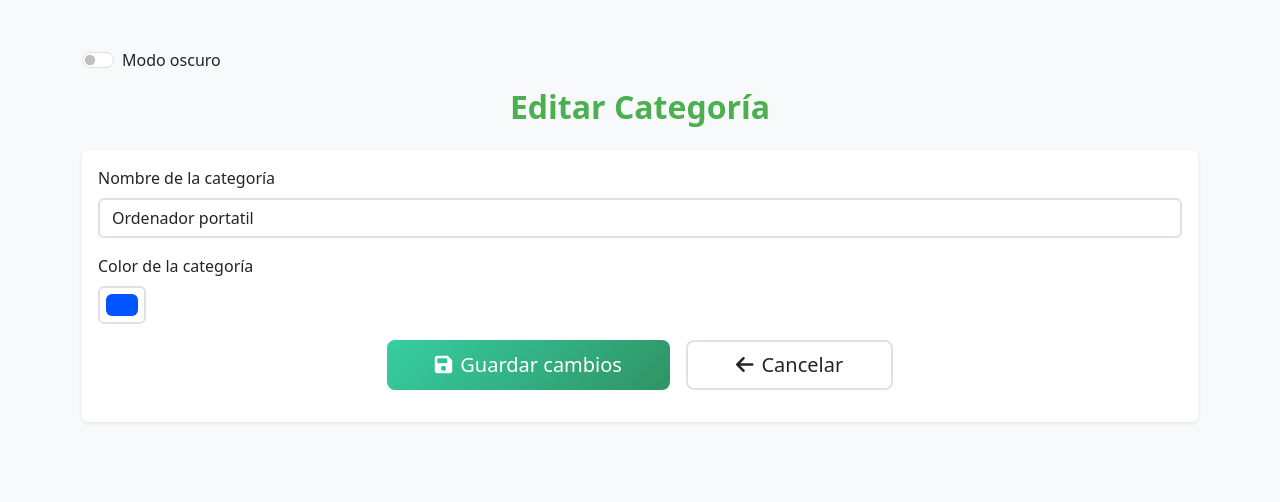
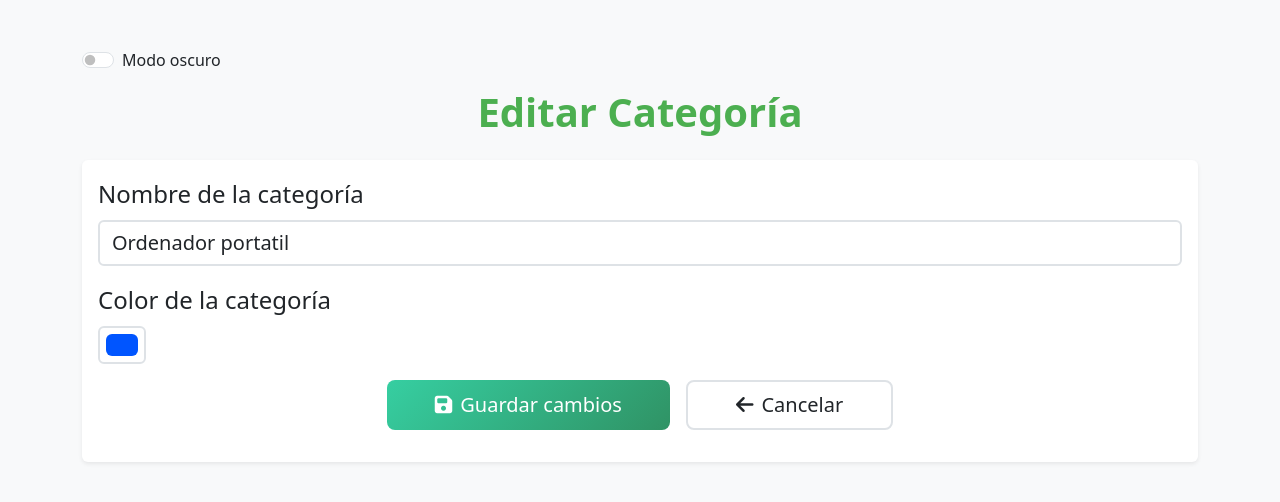
Before and after one commit to DarioRodel/ControlStock-Docker, a Django app: page /categoria/2/editar/ in a window 1280 px wide. Shown: the top 502 px of the page. Run offline with Django 5.2, Linux system fonts and the light colour scheme; a user stored in the database is signed in; data comes from the database, SQL or seed files in the repository.

Commit message:
Categoria

```diff
--- a/ControlStock/control/templates/stock/categoria_edit.html
+++ b/ControlStock/control/templates/stock/categoria_edit.html
@@ -9,19 +9,19 @@
             <input class="form-check-input" type="checkbox" id="darkModeToggle">
             <label class="form-check-label" for="darkModeToggle">Modo oscuro</label>
         </div>
-        <h2 class="fw-bold text-primary mb-4 text-center">Editar Categoría</h2>
+        <h2 class="fw-bold text-primary mb-4 text-center fs-1">Editar Categoría</h2>
         <div class="card border-0 shadow-sm">
             <div class="card-body">
                 <form method="post">
                     {% csrf_token %}
                     <div class="mb-3">
-                        <label for="id_nombre" class="form-label">Nombre de la categoría</label>
-                        <input type="text" name="nombre" class="form-control" id="id_nombre"
+                        <label for="id_nombre" class="form-label fs-4">Nombre de la categoría</label>
+                        <input type="text" name="nombre" class="form-control fs-5" id="id_nombre"
                                value="{{ categoria.nombre }}" required>
                     </div>
 
                     <div class="mb-3">
-                        <label for="id_color" class="form-label">Color de la categoría</label>
+                        <label for="id_color" class="form-label fs-4">Color de la categoría</label>
                         <input type="color" name="color" class="form-control form-control-color" id="id_color"
                                value="{{ categoria.color }}" required>
                     </div>
@@ -295,7 +295,7 @@
     @media (max-width: 768px) {
 
         .table td, .table th {
-            padding: 0.75rem;
+            padding: 0.5rem;
         }
     }
 </style>
```
